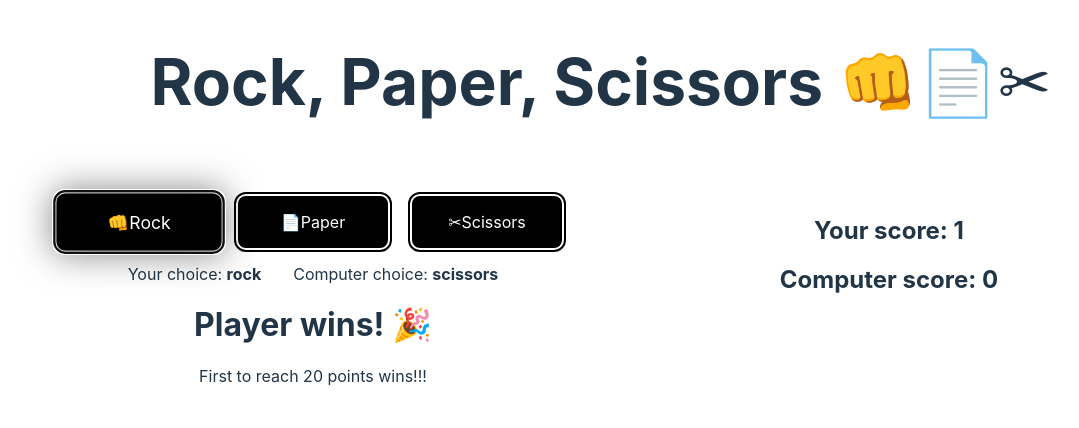
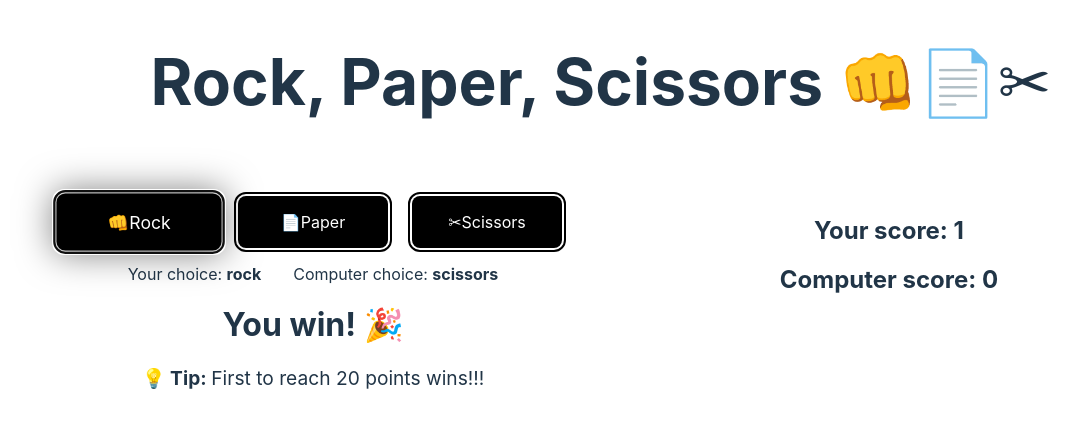
Before and after one commit to the-pro7/rps-typescript, a website built with Vite: page index.html in a window 1280 px wide. Both pictures are taken after a click on the button "👊Rock". Shown: the whole page, without its empty margins (39-1118 px from the left). Built offline with nearby package versions, Linux system fonts and the light colour scheme.

Commit message:
Changed win message text

```diff
--- a/index.html
+++ b/index.html
@@ -31,7 +31,9 @@
         <h2>Your score: <b data-player-score>0</b></h2>
         <h2>Computer score: <b data-computer-score>0</b></h2>
       </div>
-      <span class="winning-info">First to reach 20 points wins!!!</span>
+      <span class="winning-info"
+        ><b>💡 Tip: </b>First to reach 20 points wins!!!</span
+      >
     </div>
     <script type="module" src="/src/main.ts"></script>
   </body>
--- a/src/main.ts
+++ b/src/main.ts
@@ -42,7 +42,7 @@ function random(): number {
   return Math.floor(Math.random() * choices.length);
 }
 
-function computer() {
+function computer(): void {
   const choice = choices[random()];
   computerChoice.textContent = choice;
   computerOption = choice;
@@ -61,7 +61,7 @@ gameOptions.forEach((option) => {
 
 function announceOverallWinner(): void {
   if (playerScore === winningScore) {
-    alert("Player is the overall winner! 🎊");
+    alert("You are the overall winner! 🎊");
     resetParams();
   } else if (computerScore === winningScore) {
     alert("Computer is the overall winner! 🎊");
@@ -89,7 +89,7 @@ function announceWinner() {
   } else if (game[playerOption].beats === computerOption) {
     playerScore++;
     playerScoreEl.textContent = String(playerScore);
-    winner.textContent = "Player wins! 🎉";
+    winner.textContent = "You win! 🎉";
   } else {
     computerScore++;
     computerScoreEl.textContent = String(computerScore);
--- a/src/style.css
+++ b/src/style.css
@@ -99,7 +99,7 @@ button:focus-visible {
 }
 
 .winning-info {
-
+   font-size: 1.2em;
 }
 
 @media (prefers-color-scheme: light) {
```
